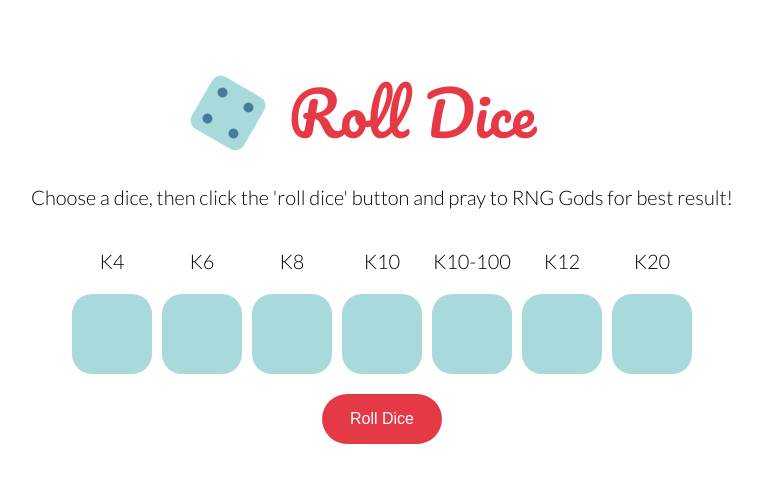
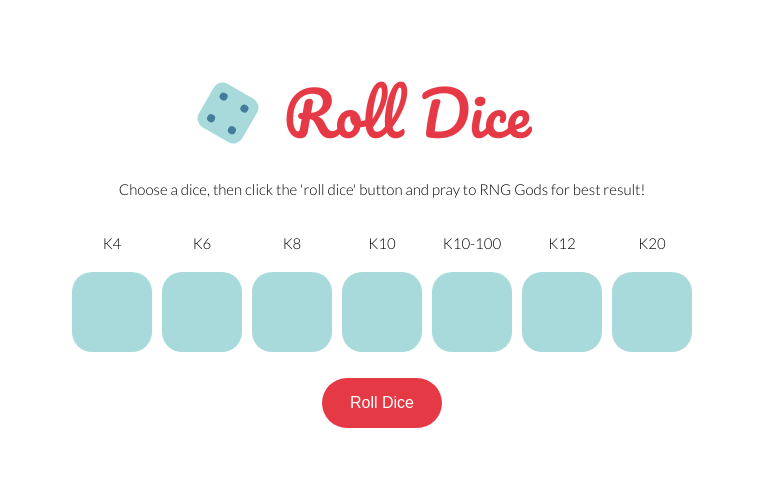
Before and after one commit to mich-grab/RollDice, a plain HTML site: page index.html in a window 1280 px wide. Shown: the whole page, without its empty margins (258-1020 px from the left). Drawn offline with Linux system fonts and the light colour scheme.

Commit message:
Update style.css

```diff
--- a/style.css
+++ b/style.css
@@ -24,7 +24,7 @@ body {
 p {
     display: flex;
     justify-content: center;
-    font-size: 20px;
+    font-size: 15px;
 }
 
 .logo{
@@ -38,8 +38,8 @@ p {
 }
 
 .logo-cube {
-    width: 60px;
-    height: 60px;
+    width: 50px;
+    height: 50px;
     background-color: #a8dadc;
     transform: translateX(-30px) rotateZ(30deg);
     border-radius: 10px;
@@ -49,9 +49,9 @@ p {
     flex-wrap: wrap;
 }
 .dot{
-    width: 10px;
-    height: 10px;
-    margin: 10px;
+    width: 8px;
+    height: 8px;
+    margin: 8px;
     border-radius: 50%;
     background-color: #457b9d;
 }
```
